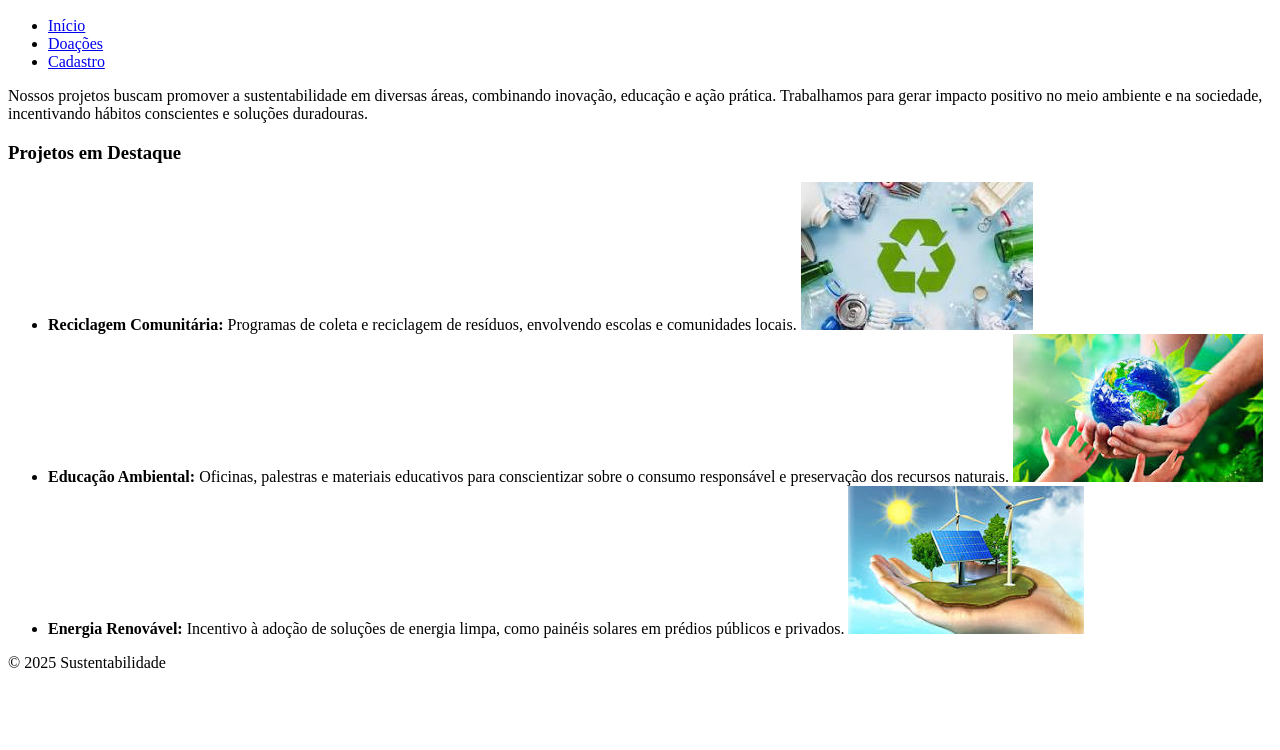
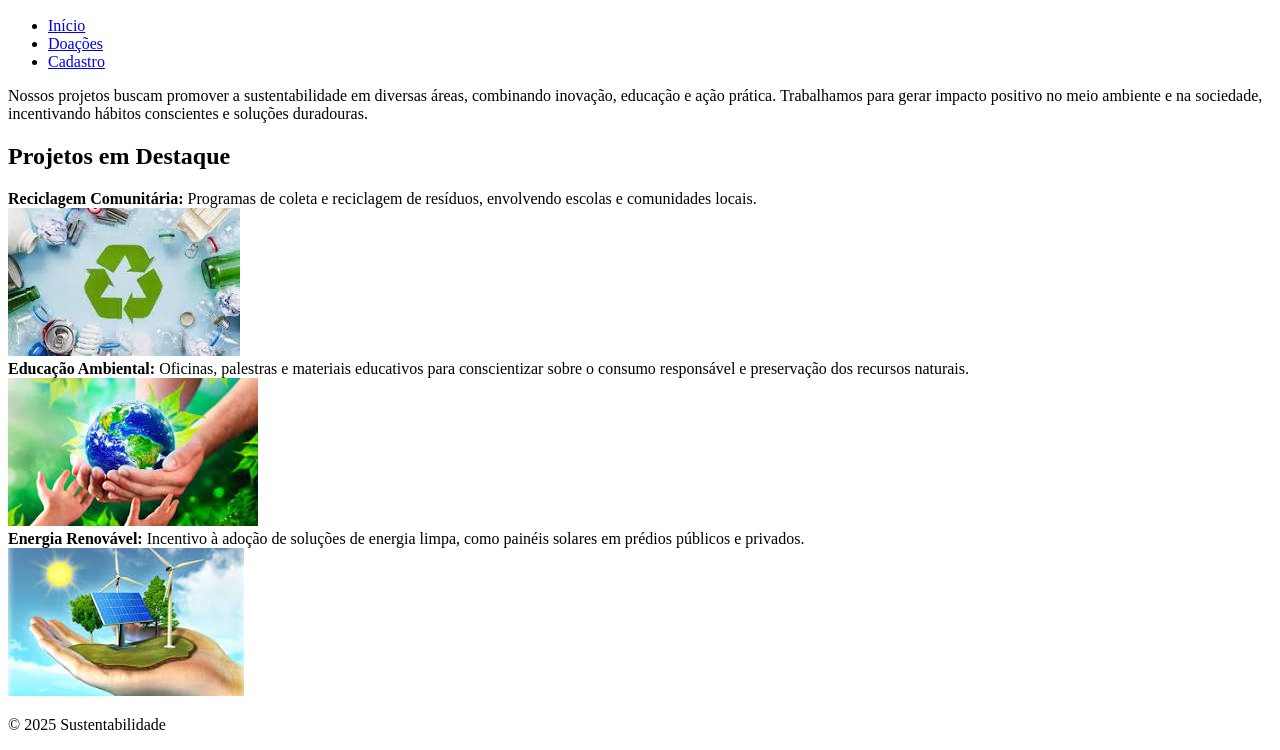
Before and after one commit to Fkenji123/Trabalho1, a plain HTML site: page projetos.html in a window 1280 px wide. Shown: the part 50-800 px from the top of the page. Drawn offline with Linux system fonts and the light colour scheme.

Commit message:
atualização 4

```diff
--- a/projetos.html
+++ b/projetos.html
@@ -22,19 +22,24 @@
        </p>
     </section>
 
+    <section>
+       <h2>Projetos em Destaque</h2>
+        <div>
+         <strong>Reciclagem Comunitária:</strong> Programas de coleta e reciclagem de resíduos, envolvendo escolas e comunidades locais.<br>
+        <img src="imagens/reciclagem.jpeg" alt="Reciclagem">
+        </div>
 
-    <h3>Projetos em Destaque</h3>
-    <ul>
-        <li><strong>Reciclagem Comunitária:</strong> Programas de coleta e reciclagem de resíduos, envolvendo escolas e comunidades locais.
-        <img src="imagens/reciclagem.jpeg" alt="Reciclagem">
-        </li>
-        <li><strong>Educação Ambiental:</strong> Oficinas, palestras e materiais educativos para conscientizar sobre o consumo responsável e preservação dos recursos naturais.
+        <div>
+         <strong>Educação Ambiental:</strong> Oficinas, palestras e materiais educativos para conscientizar sobre o consumo responsável e preservação dos recursos naturais.<br>
         <img src="imagens/Educação.jpeg" alt="Educação">
-        </li>
-        <li><strong>Energia Renovável:</strong> Incentivo à adoção de soluções de energia limpa, como painéis solares em prédios públicos e privados.
-        <img src="imagens/renovável.jpeg" alt="Energia Renovável">
-        </li>
-    </ul>
+        </div>
+
+        <div>
+         <strong>Energia Renovável:</strong> Incentivo à adoção de soluções de energia limpa, como painéis solares em prédios públicos e privados.<br>
+       <img src="imagens/renovável.jpeg" alt="Energia Renovável">
+        </div>
+    </section>
+
 
     <footer>
         <p>© 2025 Sustentabilidade</p>
```
Also changed, not shown: cadastro.html (+1 -1 lines).
